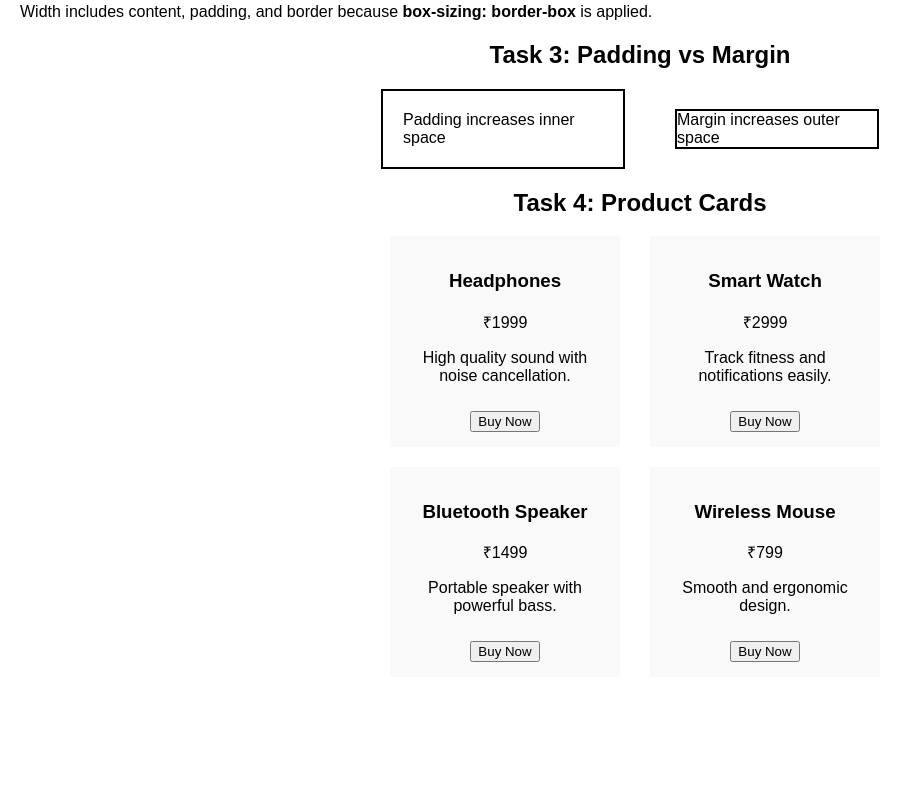
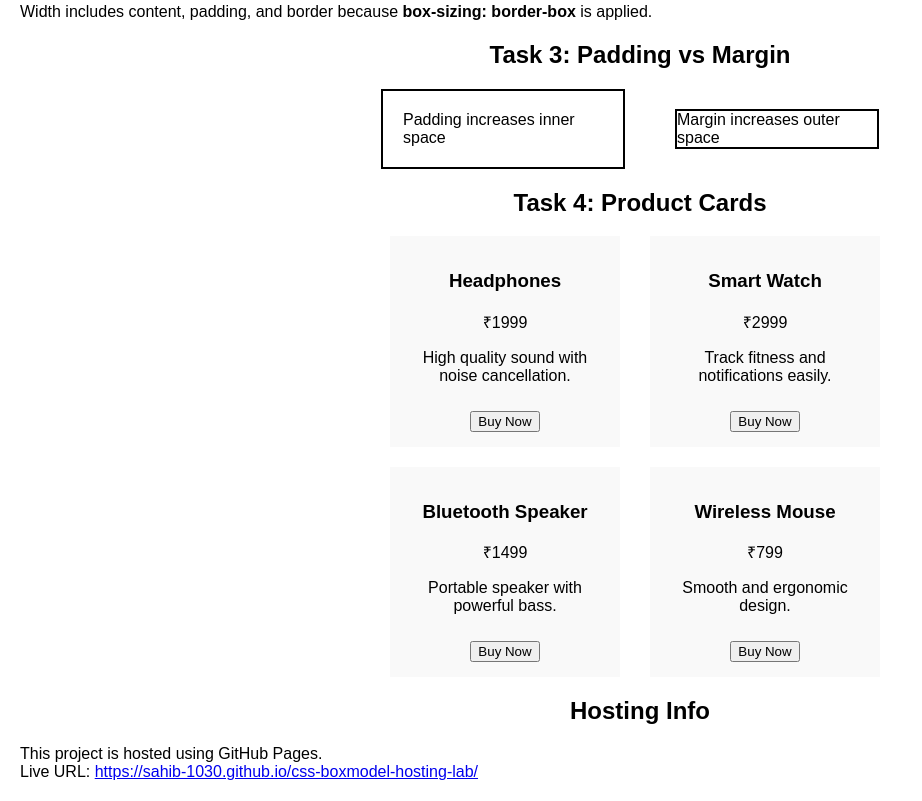
Before and after one commit to sahib-1030/css-boxmodel-hosting-lab, a plain HTML site: page index.html in a window 1280 px wide. Shown: the part 409-1210 px from the top of the page, without its empty margins (0-922 px from the left). Before the commit the page ends 1106 px from the top, so only its background shows below. Drawn offline with Linux system fonts and the light colour scheme.

Commit message:
Update index.html

```diff
--- a/index.html
+++ b/index.html
@@ -81,5 +81,15 @@
     </div>
   </section>
 
+  <h2>Hosting Info</h2>
+<p>
+  This project is hosted using GitHub Pages.<br>
+  Live URL:
+  <a href="https://sahib-1030.github.io/css-boxmodel-hosting-lab/" target="_blank">
+    https://sahib-1030.github.io/css-boxmodel-hosting-lab/
+  </a>
+</p>
+
+
 </body>
 </html>
```
